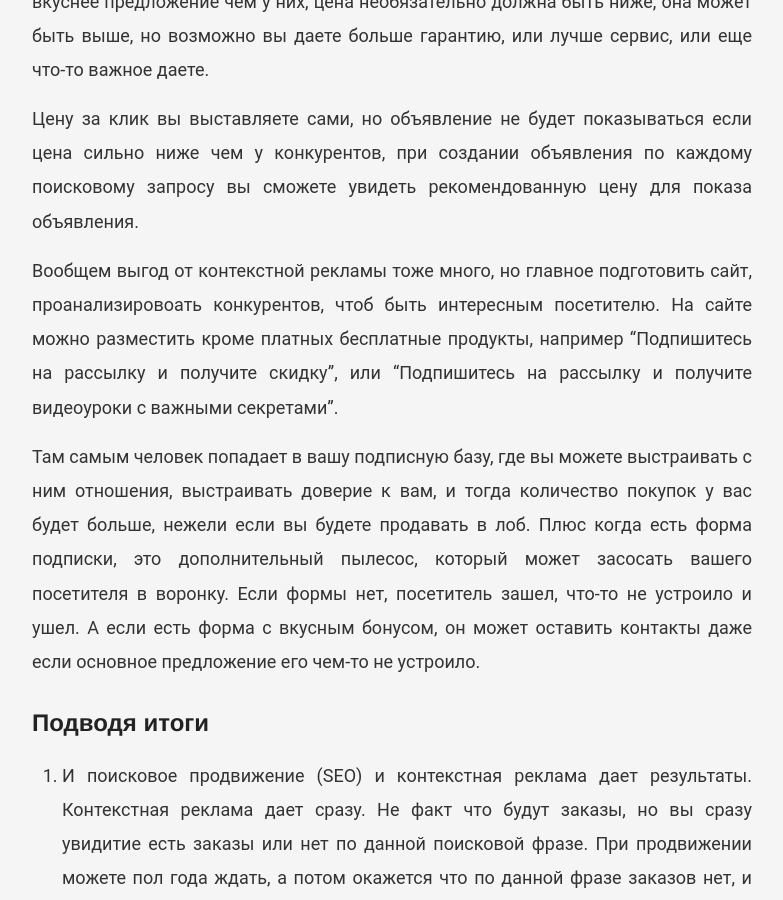
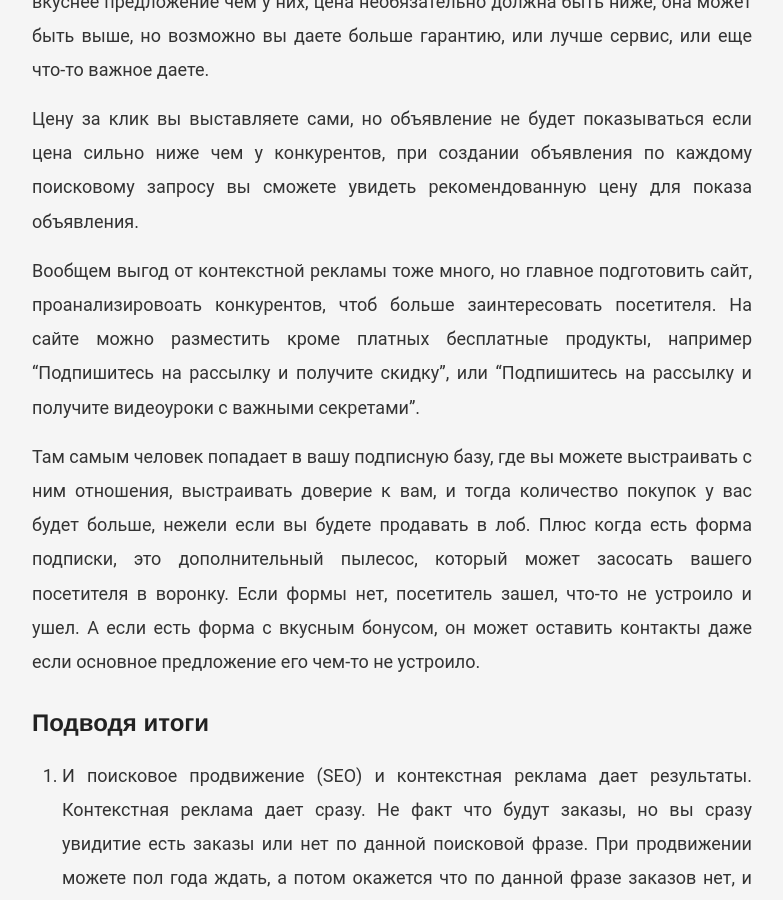
Before and after one commit to VadymVolos/vadymvolos.github.io, a Jekyll site: the page built from _posts/2016-12-07-chto-vygodnee-prodvizhenie-sayta-ili-kontekst-reklama.md, in a window 1280 px wide and 900 px high, scrolled down 1820 px. Shown: the whole window, without its empty margins (248-1031 px from the left). Built offline with Jekyll 4.4.1, drawn with Linux system fonts in a browser that asks for light colours; comment, search, counter and statistics services are not loaded.

Commit message:
Update 2016-12-07-chto-vygodnee-prodvizhenie-sayta-ili-kontekst-reklama.md

```diff
--- a/_posts/2016-12-07-chto-vygodnee-prodvizhenie-sayta-ili-kontekst-reklama.md
+++ b/_posts/2016-12-07-chto-vygodnee-prodvizhenie-sayta-ili-kontekst-reklama.md
@@ -33,7 +33,7 @@
 
 Цену за клик вы выставляете сами, но объявление не будет показываться если цена сильно ниже чем у конкурентов, при создании объявления по каждому поисковому запросу вы сможете увидеть рекомендованную цену для показа объявления.
 
-Вообщем выгод от контекстной рекламы тоже много, но главное подготовить сайт, проанализировоать конкурентов, чтоб быть интересным посетителю. На сайте можно разместить кроме платных бесплатные продукты, например "Подпишитесь на рассылку и получите скидку", или "Подпишитесь на рассылку и получите видеоуроки с важными секретами".
+Вообщем выгод от контекстной рекламы тоже много, но главное подготовить сайт, проанализировоать конкурентов, чтоб больше заинтересовать посетителя. На сайте можно разместить кроме платных бесплатные продукты, например "Подпишитесь на рассылку и получите скидку", или "Подпишитесь на рассылку и получите видеоуроки с важными секретами".
 
 Там самым человек попадает в вашу подписную базу, где вы можете выстраивать с ним отношения, выстраивать доверие к вам, и тогда количество покупок у вас будет больше, нежели если вы будете продавать в лоб. Плюс когда есть форма подписки,  это дополнительный пылесос, который может засосать вашего посетителя в воронку. Если формы нет, посетитель зашел, что-то не устроило и ушел. А если есть форма с вкусным бонусом, он может оставить контакты даже если основное предложение его чем-то не устроило.
 
```
